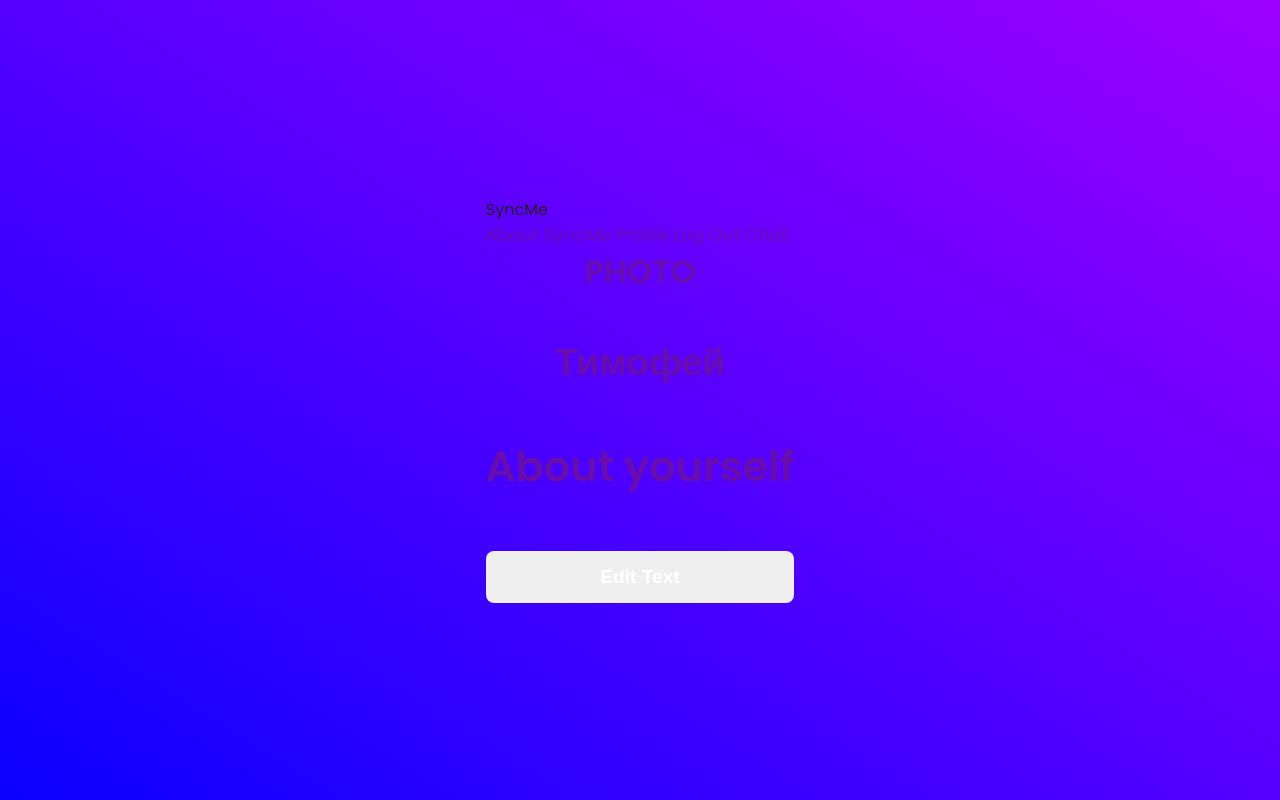
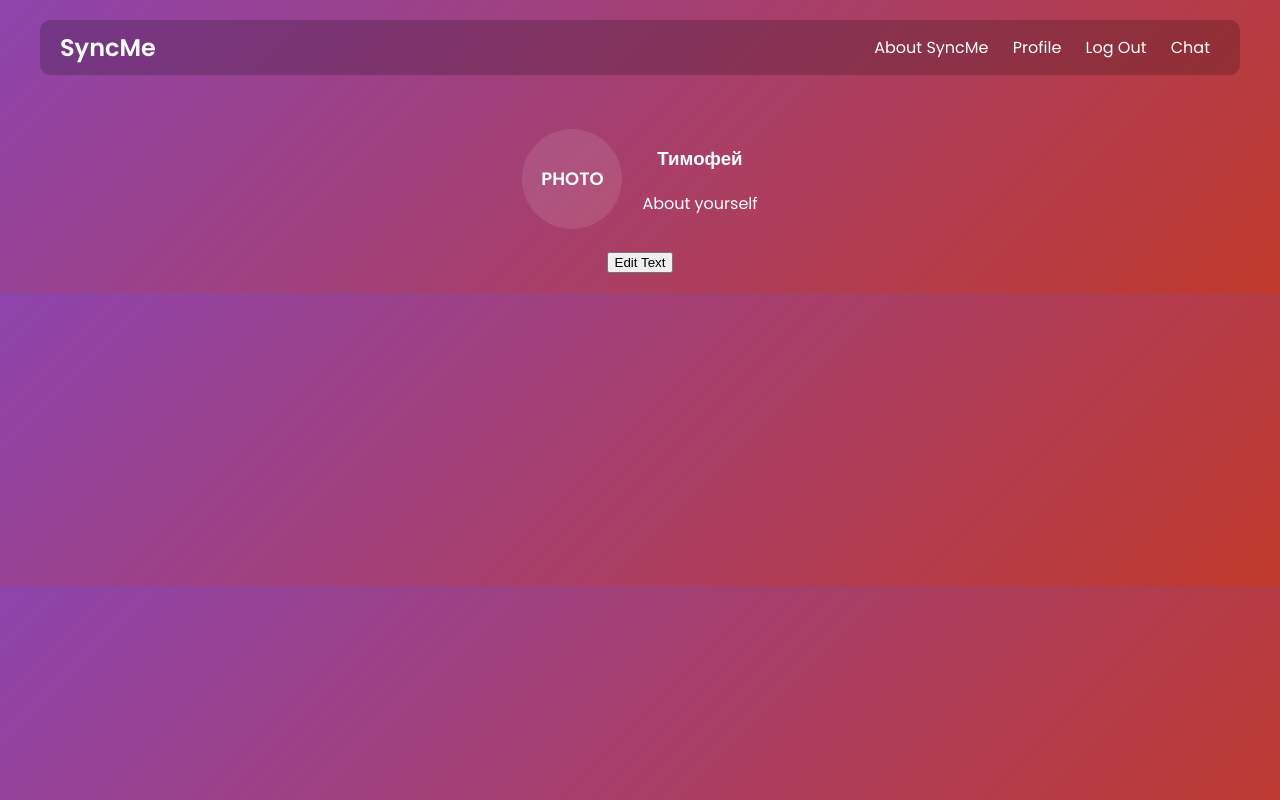
Before and after one commit to Timoha314/SyncMe, a Flask app: page /profile in a window 1280 px wide. Run offline with Flask 3, Linux system fonts and the light colour scheme; a user stored in the database is signed in.

Commit message:
Some changes

```diff
--- a/OUR_TINDER/static/style.css
+++ b/OUR_TINDER/static/style.css
@@ -1,184 +1,82 @@
-:root {
-    --color-primary: #6A0DAD; /* Темно-фиолетовый */
-    --color-secondary: #FF007F; /* Ярко-розовый */
-    --color-text: #222222; /* Тёмный текст */
-    --gradient-background: linear-gradient(135deg, #6A0DAD, #FF007F); /* Градиентный фон */
-    --color-button-text: #FFFFFF; /* Текст на кнопках */
+body {
+    margin: 0;
+    font-family: 'Poppins', sans-serif;
+    background: linear-gradient(135deg, #8e44ad, #c0392b);
+    color: #fff;
 }
 
-/* Стили для всего приложения */
-body {
-    font-family: 'Poppins', sans-serif;
-    color: var(--color-text);
-    background: -webkit-linear-gradient(32deg, #0c00ff,#9c00ff);
-    background: linear-gradient(32deg, #0c00ff,#9c00ff);
-    margin: 0;
-    padding: 0;
-    display: flex;
-    justify-content: center;
-    align-items: center;
-    min-height: 100vh;
+.app-container {
+    max-width: 1200px;
+    margin: 0 auto;
+    padding: 20px;
 }
 
-.container {
-    max-width: 500px;
-    width: 90%;
-    padding: 30px;
-    background-color: rgba(255, 255, 255, 0.9); /* Полупрозрачный белый фон для читаемости */
-    box-shadow: 0px 6px 18px rgba(0, 0, 0, 0.15);
+.navbar {
+    display: flex;
+    justify-content: space-between;
+    align-items: center;
+    padding: 10px 20px;
+    background: rgba(0, 0, 0, 0.2);
     border-radius: 10px;
 }
 
-/* Заголовки */
-h1, h2 {
-    color: var(--color-primary);
-    text-align: center;
-    font-size: 2em;
-    margin-bottom: 15px;
+.navbar .logo {
+    font-size: 24px;
+    font-weight: 600;
 }
 
-/* Кнопки */
-button, .btn {
-    width: 100%;
-    padding: 15px;
-    margin-top: 20px;
-    font-size: 1.2em;
-    font-weight: 600;
-    color: var(--color-button-text);
-    border: none;
-    border-radius: 8px;
-    cursor: pointer;
-    transition: background-color 0.3s, transform 0.2s;
+.navbar .menu a {
+    margin: 0 10px;
+    color: #fff;
+    text-decoration: none;
+    font-weight: 500;
 }
 
-.btn-primary {
-    background: var(--gradient-primary);
+.welcome-page, .form-container, .profile-page {
+    text-align: center;
+    margin-top: 50px;
 }
 
-.btn-secondary {
-    background: var(--gradient-secondary);
+.form-container input, .form-container button {
+    display: block;
+    margin: 10px auto;
+    padding: 10px;
+    border: none;
+    border-radius: 5px;
+    font-size: 16px;
 }
 
-button:hover, .btn:hover {
-    opacity: 0.9;
-    transform: scale(1.02);
+.form-container input {
+    width: 80%;
 }
 
-/* Формы */
-input[type="text"], input[type="email"], input[type="password"], input[type="date"] {
-    width: 100%;
-    padding: 12px;
-    margin-top: 15px;
-    font-size: 1.1em;
-    border: 1px solid #bbb;
-    border-radius: 8px;
-    transition: border-color 0.3s;
+.form-container button {
+    background: #e74c3c;
+    color: #fff;
+    cursor: pointer;
 }
 
-input[type="text"]:focus, input[type="email"]:focus, input[type="password"]:focus, input[type="date"]:focus {
-    border-color: var(--color-primary);
-    outline: none;
-}
-
-/* Flash сообщения */
-.flash-success {
-    color: var(--color-primary);
-    background-color: #eaf3ff;
-    padding: 12px;
-    border: 1px solid var(--color-primary);
-    margin-bottom: 20px;
-    border-radius: 8px;
-    font-size: 1em;
-    text-align: center;
-}
-
-.flash-error {
-    color: var(--color-secondary);
-    background-color: #ffe6ef;
-    padding: 12px;
-    border: 1px solid var(--color-secondary);
-    margin-bottom: 20px;
-    border-radius: 8px;
-    font-size: 1em;
-    text-align: center;
-}
-
-/* Индивидуальные страницы */
-
-/* index.html */
-.index-welcome {
-    font-size: 1.8em;
-    font-weight: 700;
-    color: var(--color-primary);
-    margin-bottom: 20px;
-}
-
-.index-link {
-    text-align: center;
-    margin-top: 25px;
-    font-size: 1.1em;
-}
-
-/* register.html */
-.register-header {
-    font-size: 1.8em;
-    text-align: center;
-    color: var(--color-secondary);
-    margin-bottom: 25px;
-}
-
-/* entrance.html */
-.entrance-header {
-    font-size: 1.8em;
-    text-align: center;
-    color: var(--color-primary);
-    margin-bottom: 25px;
-}
-
-/* profile.html */
-.profile-header {
-    font-size: 2em;
-    font-weight: 700;
-    color: var(--color-primary);
-    text-align: center;
-    margin-bottom: 25px;
-}
-
-.profile-info {
+.profile-page {
     display: flex;
     flex-direction: column;
     align-items: center;
 }
 
-.profile-info p {
-    font-size: 1.3em;
-    margin: 8px 0;
+.profile-header {
+    display: flex;
+    align-items: center;
+    gap: 20px;
+    margin-bottom: 20px;
 }
 
-.profile-info strong {
-    color: var(--color-secondary);
+.profile-photo {
+    width: 100px;
+    height: 100px;
+    background: rgba(255, 255, 255, 0.1);
+    border-radius: 50%;
+    display: flex;
+    align-items: center;
+    justify-content: center;
+    font-size: 18px;
+    font-weight: 600;
 }
-
-/* Кнопка удаления профиля */
-.btn-delete {
-    background: #ff4c61;
-    margin-top: 20px;
-    padding: 15px;
-    color: var(--color-button-text);
-    font-size: 1.2em;
-}
-.btn-delete:hover {
-    background: #ff1a3b;
-}
-
-/* Навигационные ссылки */
-a {
-    color: var(--color-primary);
-    text-decoration: none;
-    font-size: 1.1em;
-}
-
-a:hover {
-    color: var(--color-secondary);
-    text-decoration: underline;
-}
--- a/OUR_TINDER/templates/wsgi.py
+++ /dev/null
@@ -1,4 +0,0 @@
-from tinder import app
-
-if __name__ == "__main__":
-    app.run()
--- a/OUR_TINDER/tinder.py
+++ /dev/null
@@ -1,104 +0,0 @@
-from flask import Flask, render_template, request, redirect, url_for, flash, session
-from flask_sqlalchemy import SQLAlchemy
-
-app = Flask(__name__)
-app.config['SQLALCHEMY_DATABASE_URI'] = 'sqlite:///users.db'
-app.config['SECRET_KEY'] = 'supersecretkey'  # Для работы flash-сообщений
-db = SQLAlchemy(app)
-
-class User(db.Model):
-    id = db.Column(db.Integer, primary_key=True)
-    username = db.Column(db.String(80), unique=True, nullable=False)
-    email = db.Column(db.String(120), unique=True, nullable=False)
-
-@app.route('/')
-def index():
-    return render_template('index.html')
-
-@app.route('/register', methods=['GET', 'POST'])
-def register():
-    if request.method == 'POST':
-        username = request.form['username']
-        email = request.form['email']
-
-        # Проверка на существующего пользователя
-        existing_user = User.query.filter((User.email == email) | (User.username == username)).first()
-        if existing_user:
-            flash("Пользователь с таким именем или email уже существует.", "error")
-            return redirect(url_for('register'))
-
-        # Создание нового пользователя
-        new_user = User(username=username, email=email)
-        try:
-            db.session.add(new_user)
-            db.session.commit()
-            session['user_id'] = new_user.id  # Сохранение id пользователя в сессии
-            flash("Регистрация прошла успешно!", "success")
-            return redirect(url_for('profile'))
-        except Exception as e:
-            db.session.rollback()
-            flash(f"Ошибка при регистрации: {str(e)}", "error")
-            return redirect(url_for('register'))
-    return render_template('register.html')
-
-@app.route('/entrance', methods=['GET', 'POST'])
-def entrance():
-    if request.method == 'POST':
-        username = request.form['username']
-
-        # Проверка наличия пользователя
-        user = User.query.filter_by(username=username).first()
-        if user:
-            session['user_id'] = user.id
-            flash("Вход выполнен успешно!", "success")
-            return redirect(url_for('profile'))
-        else:
-            flash("Пользователь с таким именем не найден. Пожалуйста, проверьте введенные данные.", "error")
-            return redirect(url_for('entrance'))
-    return render_template('entrance.html')
-
-@app.route('/profile')
-def profile():
-    user_id = session.get('user_id')
-    if not user_id:
-        flash("Пожалуйста, войдите в систему.", "error")
-        return redirect(url_for('entrance'))
-
-    user = User.query.get(user_id)
-    return render_template('profile.html', user=user)
-
-@app.route('/delete_profile', methods=['POST'])
-def delete_profile():
-    user_id = session.get('user_id')
-    if user_id:
-        user = User.query.get(user_id)
-        if user:
-            try:
-                db.session.delete(user)
-                db.session.commit()
-                session.pop('user_id', None)  # Очистить сессию после удаления профиля
-                flash("Ваш профиль был успешно удален.", "success")
-                return redirect(url_for('index'))
-            except Exception as e:
-                db.session.rollback()
-                flash(f"Ошибка при удалении профиля: {str(e)}", "error")
-                return redirect(url_for('profile'))
-    flash("Ошибка при удалении профиля.", "error")
-    return redirect(url_for('profile'))
-
-@app.route('/users')
-def users():
-    # Запрос всех пользователей из базы данных
-    all_users = User.query.all()
-    return render_template('users.html', users=all_users)
-
-@app.route('/logout')
-def logout():
-    session.pop('user_id', None)
-    flash("Вы вышли из системы.", "success")
-    return redirect(url_for('index'))
-
-if __name__ == '__main__':
-    with app.app_context():
-        db.create_all()
-    app.run(debug=True)
--- a/OUR_TINDER/wsgi.py
+++ /dev/null
@@ -1,4 +0,0 @@
-from tinder import app
-
-if __name__ == "__main__":
-    app.run()
```
Also changed, not shown: OUR_TINDER/Back/tinder.py (added, +106 -0 lines), OUR_TINDER/templates/style.css (deleted, +0 -82 lines), OUR_TINDER/templates/tinder.py (deleted, +0 -106 lines), OUR_TINDER/instance/users.db.
